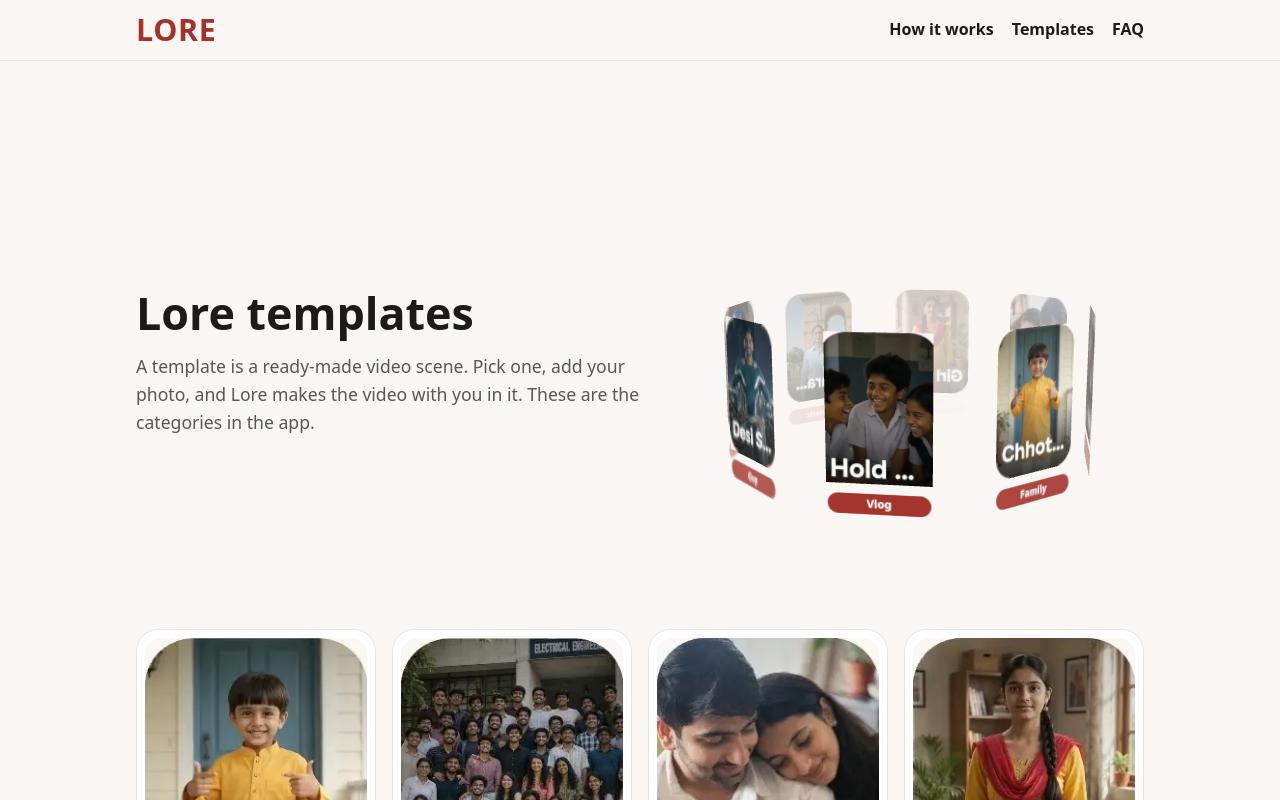
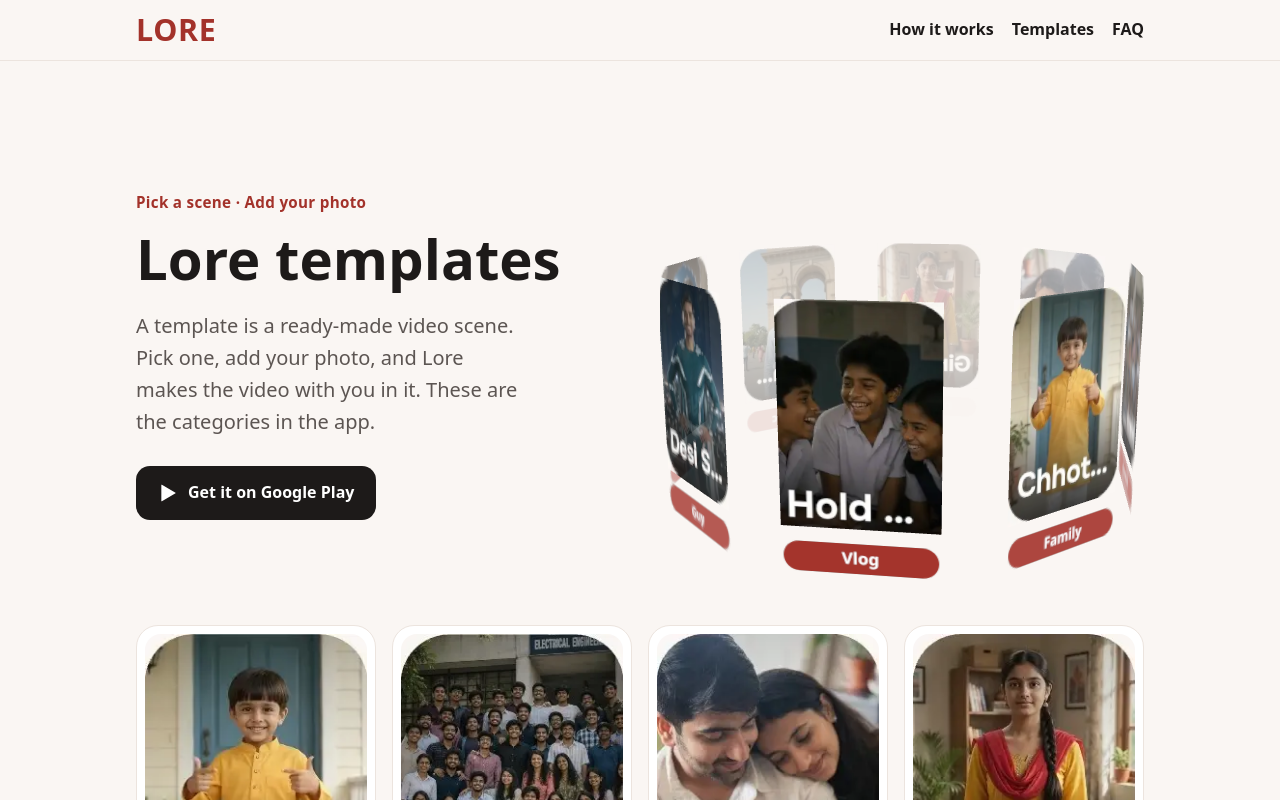
Before and after one commit to Luckyverma04/LORE_Website, a Next.js app: page /templates in a window 1280 px wide. Shown: the top 800 px of the page. Built offline with nearby package versions, Linux system fonts and the light colour scheme; no server answers.

Commit message:
Enhance hero sections: add eyebrow text and adjust layout for better visibility on desktop

```diff
--- a/app/globals.css
+++ b/app/globals.css
@@ -144,3 +144,13 @@ img { max-width: 100%; height: auto; }
 .hero-visual:has(canvas) .hero3d-static-phone { display: none; }
 .hero3d-static-phone { width: 210px; background: var(--ink); padding: 8px; border-radius: 30px; box-shadow: 0 18px 40px -18px rgb(110 31 26 / .45); transform: rotate(-4deg); }
 .hero3d-static-phone img { display: block; width: 100%; height: auto; aspect-ratio: 540 / 900; border-radius: 22px; }
+
+/* How it works + Templates hero: bigger text and 3D so the first screen feels full */
+.eyebrow { color: var(--brand); font-weight: 800; font-size: .95rem; letter-spacing: .02em; margin-bottom: 10px; }
+.section:has(.hero-big) { padding-top: 24px; }
+@media (min-width: 1024px) {
+  .hero-big { grid-template-columns: 1fr 1fr; min-height: 540px; gap: 40px; }
+  .hero-big h1 { font-size: clamp(2.8rem, 4.4vw, 3.8rem); margin-bottom: 18px; }
+  .hero-big .lead { font-size: 1.25rem; max-width: 34ch; margin-bottom: 28px; }
+  .hero-big .hero3d, .hero-big .flow3d { height: 540px; }
+}
--- a/app/how-it-works/page.js
+++ b/app/how-it-works/page.js
@@ -15,12 +15,14 @@ export default function HowItWorksPage() {
   return (
     <section className="section">
       <div className="wrap">
-        <div className="hero-grid">
+        <div className="hero-grid hero-big">
           <div>
+            <p className="eyebrow">4 simple steps · No editing</p>
             <h1>How Lore works</h1>
             <p className="lead">
               Lore turns your photo into a video you can share. You do not need to edit anything. Here are the four steps.
             </p>
+            <PlayStoreButton />
           </div>
           {/* 3D step flow (desktop only): template cards hop through the 4 steps */}
           <Hero3DSlot model="flow" />
--- a/app/templates/page.js
+++ b/app/templates/page.js
@@ -16,13 +16,15 @@ export default function TemplatesPage() {
   return (
     <section className="section">
       <div className="wrap">
-        <div className="hero-grid">
+        <div className="hero-grid hero-big">
           <div>
+            <p className="eyebrow">Pick a scene · Add your photo</p>
             <h1>Lore templates</h1>
             <p className="lead">
               A template is a ready-made video scene. Pick one, add your photo, and Lore makes the video with you in it.
               These are the categories in the app.
             </p>
+            <PlayStoreButton />
           </div>
           {/* 3D ring of template categories (desktop only) */}
           <Hero3DSlot model="carousel" />
--- a/components/Carousel3D.js
+++ b/components/Carousel3D.js
@@ -47,7 +47,7 @@ export default function Carousel3D({ onFail }) {
 
     const scene = new THREE.Scene();
     const camera = new THREE.PerspectiveCamera(34, 1, 0.1, 100);
-    camera.position.set(0, 1.3, 12);
+    camera.position.set(0, 1.2, 8.6);
     camera.lookAt(0, 0, 0);
 
     const ring = new THREE.Group();
@@ -56,7 +56,7 @@ export default function Carousel3D({ onFail }) {
     const loader = new THREE.TextureLoader();
     const cardGeo = new THREE.PlaneGeometry(1.25, 1.77);
     const labelGeo = new THREE.PlaneGeometry(1.25, 0.31);
-    const R = 2.5;
+    const R = 2.2;
     const items = ITEMS.map((item, i) => {
       const a = (i / ITEMS.length) * Math.PI * 2;
       const t = loader.load(item.image, () => draw(clock.getElapsedTime()));
--- a/components/StepFlow3D.js
+++ b/components/StepFlow3D.js
@@ -126,7 +126,7 @@ export default function StepFlow3D({ onFail }) {
       renderer.setSize(w, h, false);
       camera.aspect = w / h;
       const tn = Math.tan((camera.fov * Math.PI) / 360);
-      camera.position.set(0.9, 0.3, Math.max(11, 3.6 / (camera.aspect * tn)));
+      camera.position.set(0.9, 0.3, Math.max(9.2, 3.6 / (camera.aspect * tn)));
       camera.lookAt(0.9, 0, 0);
       camera.updateProjectionMatrix();
       draw(clock.getElapsedTime());
```
